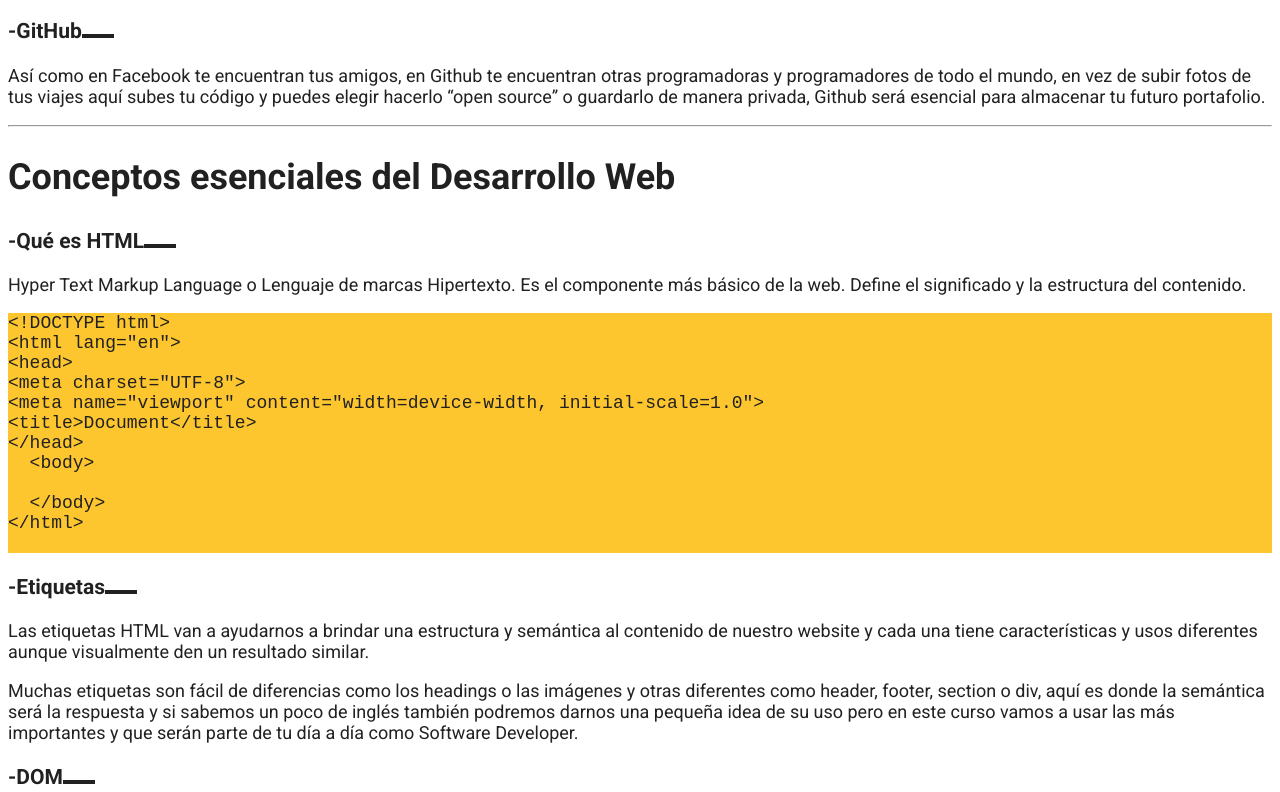
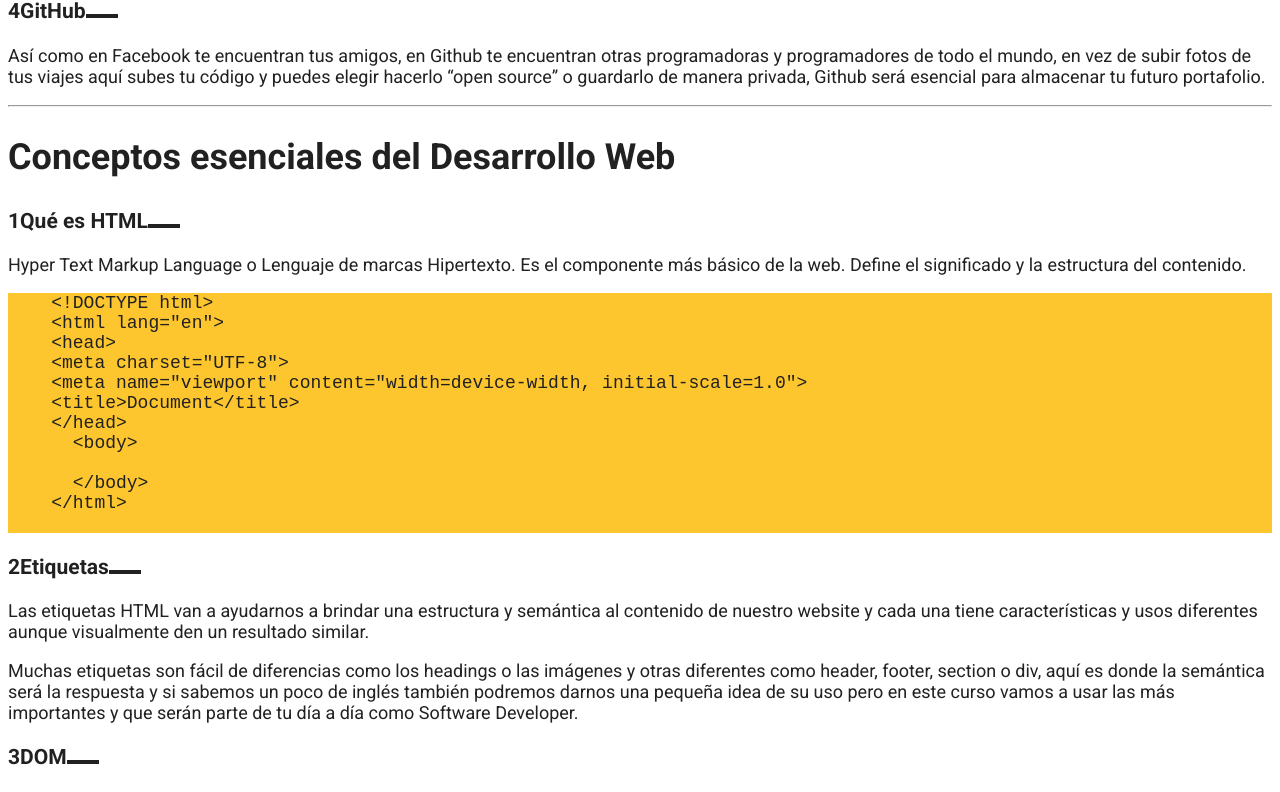
Before and after one commit to ajb156/curso-esencial-html-css, a plain HTML site: page index.html in a window 1280 px wide. Shown: the part 1517-2309 px from the top of the page. Drawn offline with Linux system fonts and the light colour scheme.

Commit message:
Counter V36

```diff
--- a/css/style.css
+++ b/css/style.css
@@ -90,11 +90,19 @@ pre {
   height: 350px;
 }
 
-h3::before {
-  content: '-';
+.section-content {
+  counter-reset: titleList;
 }
 
-h3::after {
+.section-content h3 {
+  counter-increment: titleList;
+}
+
+.section-content h3::before {
+  content: counter(titleList);
+}
+
+.section-content h3::after {
   content: ' ';
   display: inline-block;
   width: 32px;
--- a/index.html
+++ b/index.html
@@ -41,13 +41,16 @@
         </details>
       </nav>
     </header>
+    <main>
+
       <h1>Curso Esencial de HTML y CSS</h1>
       <p>
         Este es el inicio de tu carrera como Desarrollador Web, empezarás
         aprendiendo HTML y CSS para la creación de contenidos, en el nivel 2
         aprenderás de componentes y en 3 sobre layouts.
       </p>
-    <hr />
+      <section class="section-content">
+
 
         <h2>Setup</h2>
 
@@ -93,8 +96,10 @@
           source” o guardarlo de manera privada, Github será esencial para almacenar
           tu futuro portafolio.
         </p>
+      </section>
+      <hr />
+      <section class="section-content">
 
-    <hr />
         <h2>Conceptos esenciales del Desarrollo Web</h2>
         <h3>Qué es HTML</h3>
         <p>
@@ -171,7 +176,8 @@
         </p>
 
         <img src="img/css.png" alt="Imagen CSS" alt="Imagen CSS" />
-
+      </section>
+      <section class="section-content">
         <h2>Modelo de caja</h2>
         <h3>El modelo de caja esta compuesto por:</h3>
         <p>
@@ -212,7 +218,7 @@
             | padding-inline-start | padding-inline-end
           </li>
         </ul>
-
-    <h2>Modelo de caja</h2>
+      </section>
+    </main>
   </body>
 </html>
```
Lines whose indentation alone changed are shown as unchanged.
